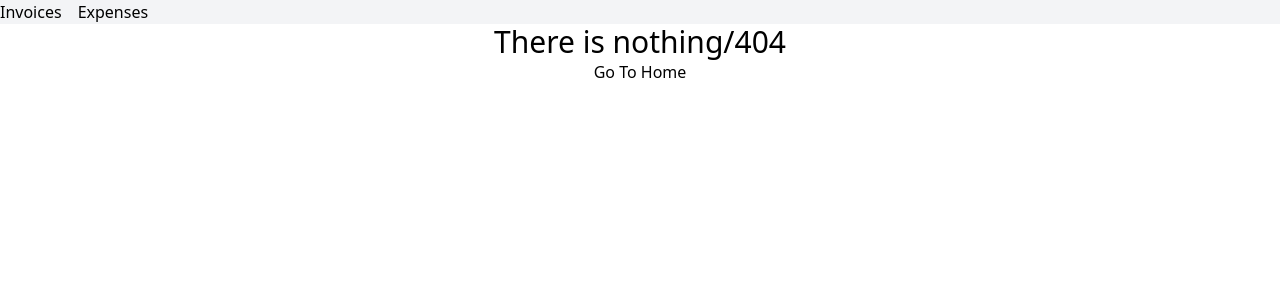
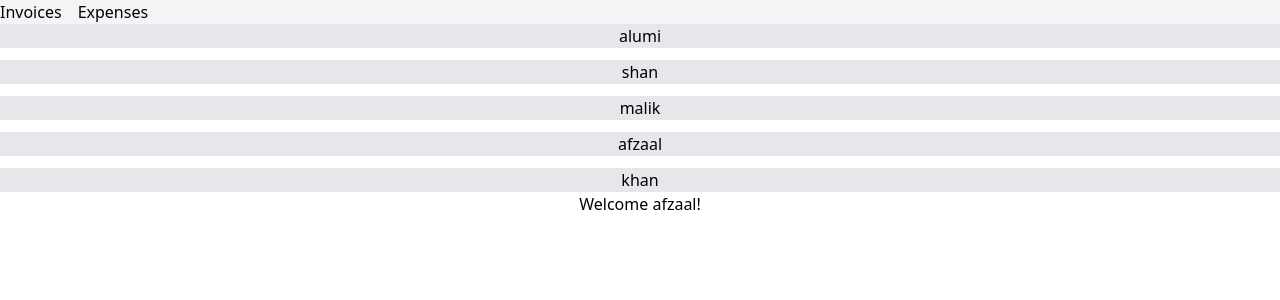
Before and after one commit to M-Mehboob-Alam/learning-react-router-dom, a React (Create React App) app: page /invoice/afzaal in a window 1280 px wide. Before the commit this address had no page. Shown: the top 300 px of the page. Built offline with nearby package versions, Linux system fonts and the light colour scheme.

Commit message:
use useParam & pass paramete value in the URL as an id

```diff
--- /dev/null
+++ b/src/components/bill/index.jsx
@@ -0,0 +1,10 @@
+import { useParams } from "react-router-dom";
+export default function Bills(){
+    let param = useParams();
+    console.log(param);
+    return (
+        <div className="text-center">
+            <h1>Welcome {param.invoiceName}!</h1>
+        </div>
+    )
+}
--- a/src/components/invoice/index.jsx
+++ b/src/components/invoice/index.jsx
@@ -14,6 +14,7 @@ export default function invoice(){
                         </Link>
                     ))}
                 </div>
+                <Outlet></Outlet>
         </main>
     )
 }
--- a/src/index.js
+++ b/src/index.js
@@ -6,6 +6,7 @@ import Invoice from './components/invoice';
 import Expenses from './components/expense';
 import reportWebVitals from './reportWebVitals';
 import { BrowserRouter, Routes, Route, Link } from 'react-router-dom';
+import Bills from './components/bill';
 
 const root = ReactDOM.createRoot(document.getElementById('root'));
 root.render(
@@ -14,7 +15,7 @@ root.render(
       <Routes>
         <Route path='/' element={<App/>} >
           <Route path='/invoice' element={<Invoice/>} >
-            <Route path='/invoice/123' element={<div>Bills</div>} />
+            <Route path=':invoiceName' element={<Bills/>} />
           </Route>
           <Route path='/expense' element={<Expenses/>} />
           <Route path='*' element={
```
